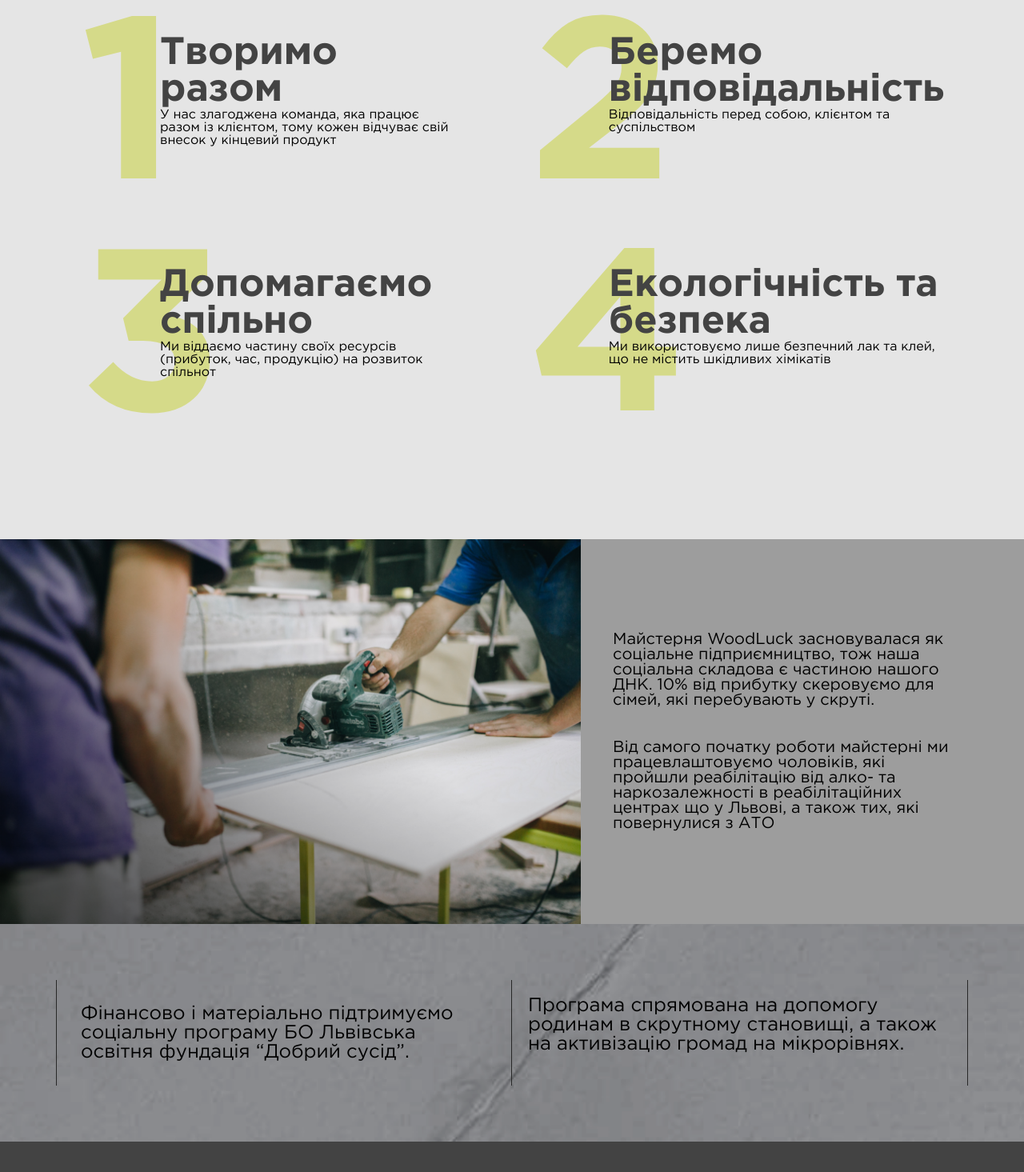
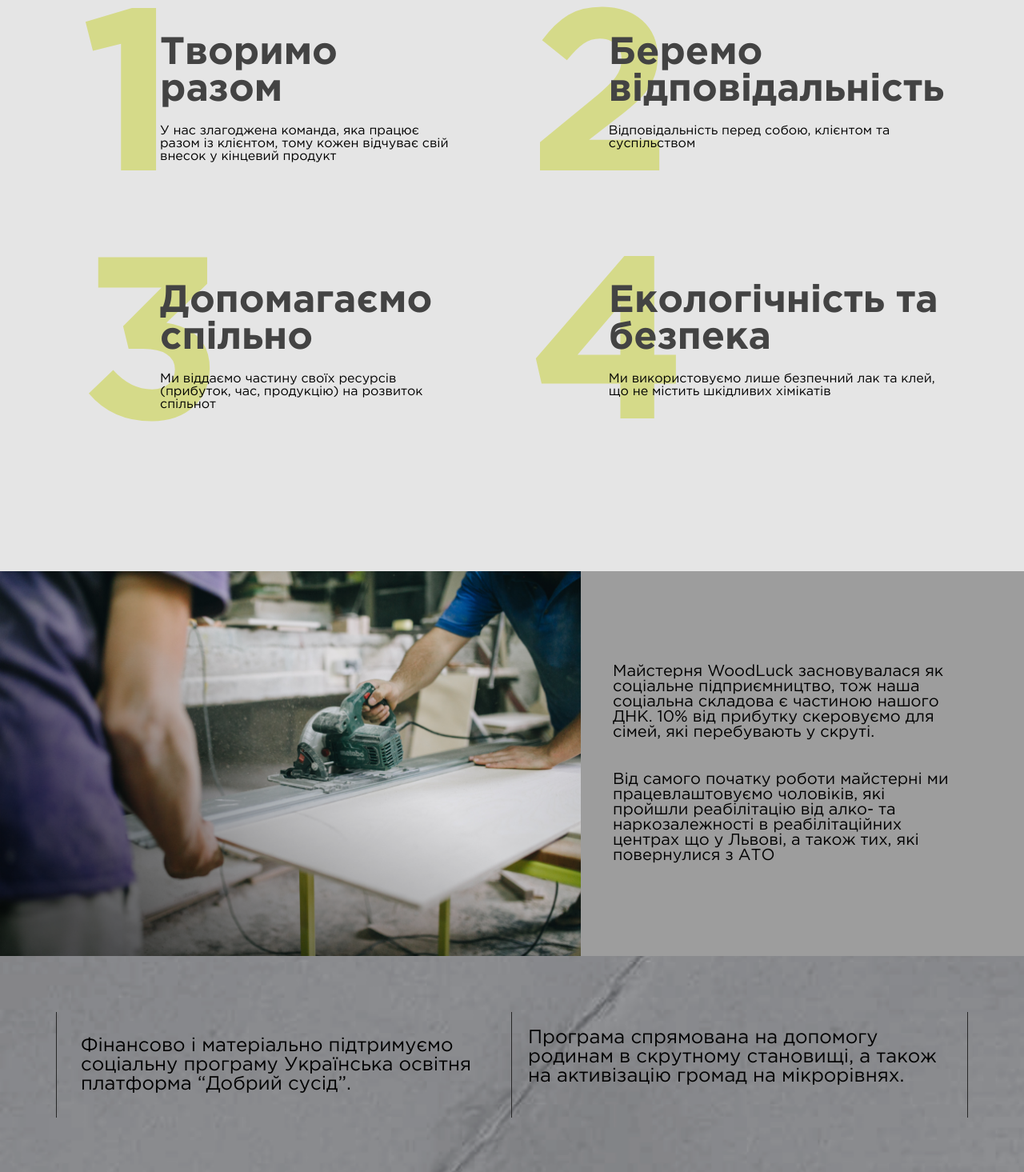
Before and after one commit to Shurr777/Woodluck, a React (Create React App) app: page /about in a window 1280 px wide. Shown: the part 1420-2885 px from the top of the page at 80% size. Built offline with nearby package versions, Linux system fonts and the light colour scheme.

Commit message:
color fix 5

```diff
--- a/src/components/Pages/About/About.jsx
+++ b/src/components/Pages/About/About.jsx
@@ -109,7 +109,7 @@ const About = () => {
             </div>
             <div className={style.banner1}>
                 <div className={style.text1}>
-                    Фінансово і матеріально підтримуємо соціальну програму БО Львівська освітня фундація
+                    Фінансово і матеріально підтримуємо соціальну програму Українська освітня платформа
                     “Добрий сусід”.
                 </div>
                 <div className={style.text2}>
--- a/src/components/Pages/About/About.module.css
+++ b/src/components/Pages/About/About.module.css
@@ -103,12 +103,11 @@
 
 .aboutCard .card {
     position: relative;
-
 }
 
 .aboutCard .card h2 {
     position: absolute;
-    top: 10px;
+    top: 0;
     color: #c7d02f;
     opacity: 50%;
     font-size: 288px;
@@ -134,7 +133,7 @@
 
 .aboutCard p {
     z-index: 10;
-    padding: 0;
+    padding-top: 20px;
     margin: 0;
 }
 
```
